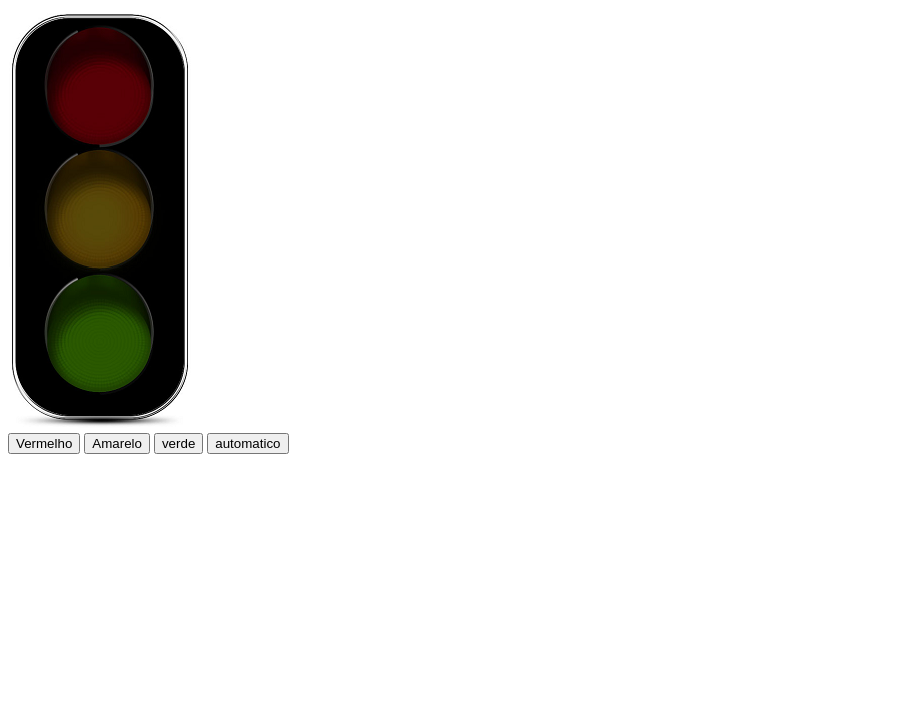
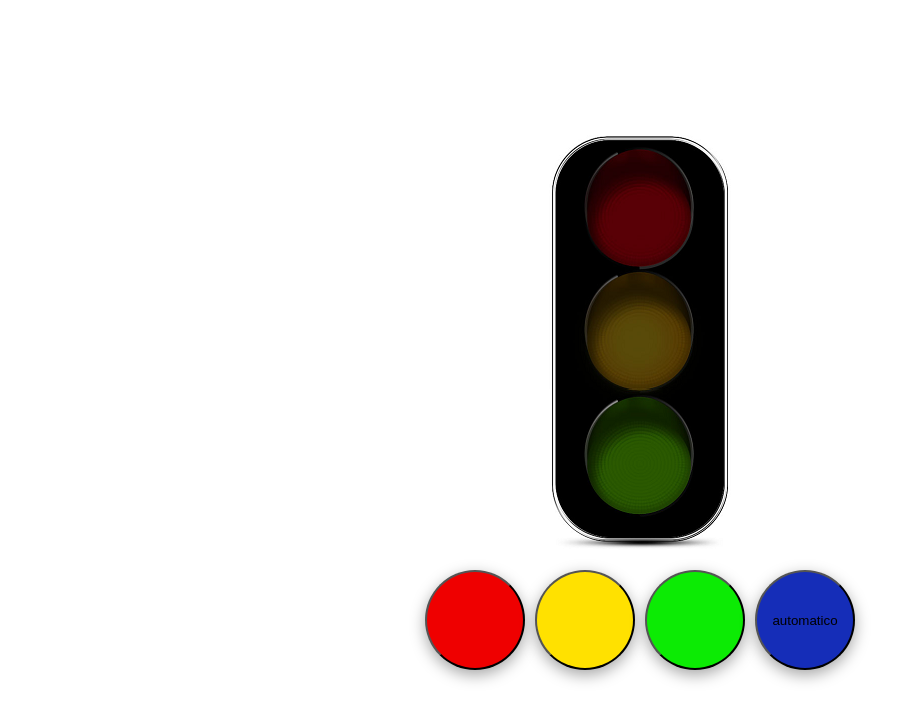
Before and after one commit to Rickson-Rocha/Mini-projetos-JS, a plain HTML site: page semáforo/index.html in a window 1280 px wide. Shown: the whole page, without its empty margins (0-917 px from the left). Drawn offline with Linux system fonts and the light colour scheme.

Commit message:
iniciando o js

```diff
--- a/semáforo/index.html
+++ b/semáforo/index.html
@@ -4,17 +4,19 @@
     <meta charset="UTF-8">
     <meta http-equiv="X-UA-Compatible" content="IE=edge">
     <meta name="viewport" content="width=device-width, initial-scale=1.0">
+    <link rel="stylesheet" href="/style.css">
     <title>Document</title>
 </head>
 <body>
-    <div class="semaforo-img">
-        <img src="/img/desligado.png" alt="desligado">
+    <div>
+        <img src="img/desligado.png"  id ="img"alt="desligado">
     </div>
     <section class="btns">
-        <button id="vermelho">Vermelho</button>
-        <button id="amarelo">Amarelo</button>
-        <button id="verde">verde</button>
+        <button id="vermelho"></button>
+        <button id="amarelo"></button>
+        <button id="verde"></button>
         <button id="automatico">automatico</button>
     </section>
+    <script src="/script.js"></script>
 </body>
 </html>
--- /dev/null
+++ b/semáforo/script.js
@@ -0,0 +1,25 @@
+const vermelho = document.getElementById('vermelho')
+const verde = document.getElementById('verde')
+const amarelo = document.getElementById('amarelo')
+const automatico = document.getElementById('automatico')
+const img = document.getElementById('img')
+
+function vermelhoLigado(){
+    img.src =  'img/vermelho.png'
+}
+
+function amareloLigado(){
+    img.src =  'img/amarelo.png'
+}
+
+function verdeLigado(){
+    img.src =  'img/verde.png'
+}
+function automaticoLigado(){
+
+}
+
+vermelho.addEventListener('click',vermelhoLigado)
+verde.addEventListener('click',verdeLigado)
+amarelo.addEventListener('click',amareloLigado)
+automatico.addEventListener('click',automaticoLigado)
--- a/semáforo/style.css
+++ b/semáforo/style.css
@@ -0,0 +1,43 @@
+*{
+    margin: 0;
+    padding: 0;
+    box-sizing: border-box;
+}
+body{
+    height: 100vh;
+    width: 100vw;
+    display: flex;
+    align-items: center;
+    justify-content: center;
+    flex-direction: column;
+    gap: 15px;
+}
+
+.btns{
+  display: flex;
+  flex-direction: row;
+  align-items: center;
+  justify-content: center;
+  gap: 10px;
+
+}
+button{
+    width: 100px;
+    height: 100px;
+    border-radius: 50%;
+    cursor: pointer;
+    box-shadow: rgba(0, 0, 0, 0.35) 0px 5px 15px;
+}
+#vermelho{
+   background-color: rgb(239, 0, 0);
+}
+#amarelo{
+    background-color: rgb(255, 225, 0);
+}
+#verde{
+    background-color: rgb(12, 235, 4);
+}
+
+#automatico {
+    background-color: rgb(21, 45, 184);
+}
```
Also changed, not shown: 1 other file.
